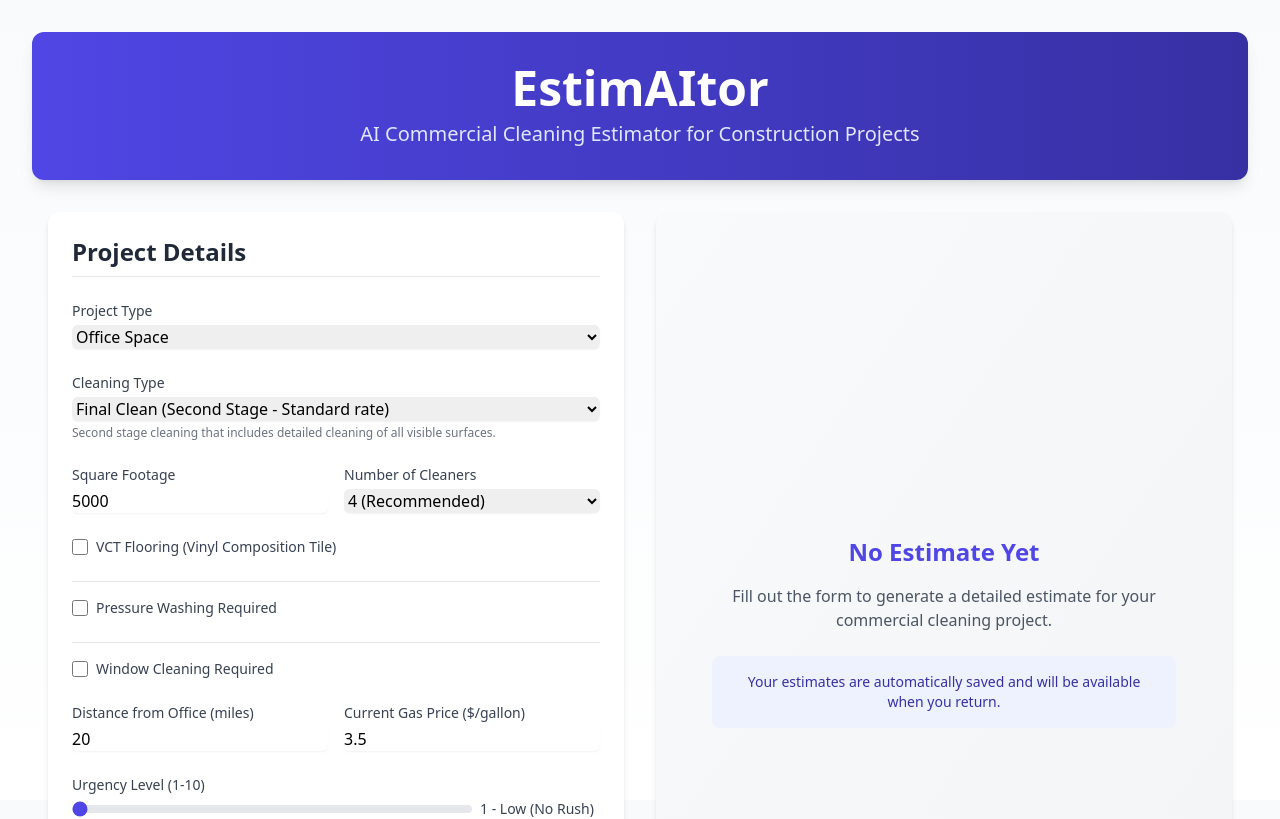
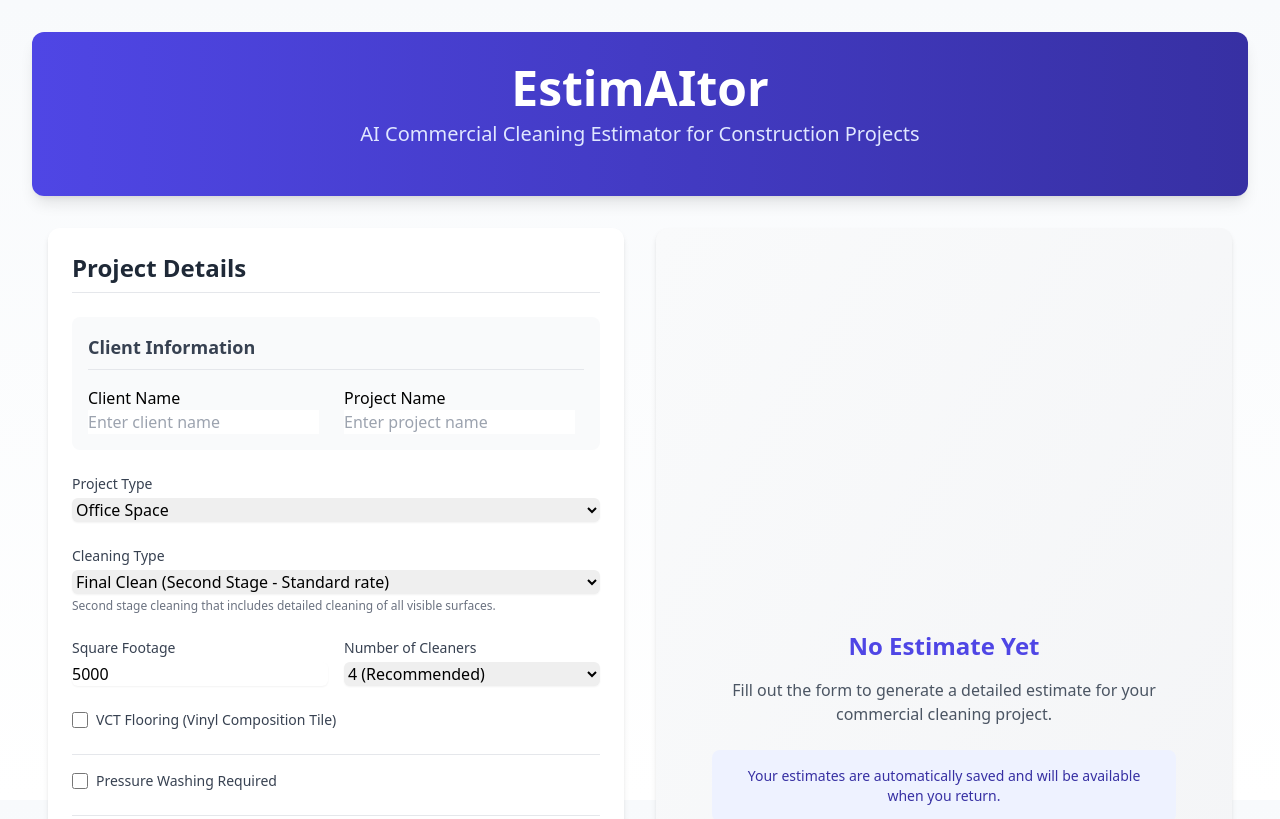
Before and after one commit to saviorluis/estimaitor, a Next.js app: page / in a window 1280 px wide. Shown: the top 819 px of the page. Built offline with nearby package versions, Linux system fonts and the light colour scheme.

Commit message:
Add past entries feature for quick access to previous estimates

```diff
--- a/src/app/page.tsx
+++ b/src/app/page.tsx
@@ -8,11 +8,27 @@ import { EstimateData, FormData } from '@/lib/types';
 // Storage keys for saved data
 const ESTIMATE_STORAGE_KEY = 'estimaitor_estimate_data';
 const FORM_STORAGE_KEY = 'estimaitor_saved_form_data';
+const PAST_ENTRIES_KEY = 'estimaitor_past_entries';
+
+// Type for past entries
+interface PastEntry {
+  id: string;
+  date: string;
+  clientName: string;
+  projectName: string;
+  projectType: string;
+  squareFootage: number;
+  totalPrice: number;
+  estimateData: EstimateData;
+  formData: FormData;
+}
 
 export default function Home() {
   const [estimateData, setEstimateData] = useState<EstimateData | null>(null);
   const [formData, setFormData] = useState<FormData | null>(null);
   const [isLoaded, setIsLoaded] = useState(false);
+  const [pastEntries, setPastEntries] = useState<PastEntry[]>([]);
+  const [showPastEntries, setShowPastEntries] = useState(false);
 
   // Load saved data on initial render
   useEffect(() => {
@@ -22,10 +38,15 @@ export default function Home() {
     try {
       const savedEstimate = localStorage.getItem(ESTIMATE_STORAGE_KEY);
       const savedForm = localStorage.getItem(FORM_STORAGE_KEY);
+      const savedEntries = localStorage.getItem(PAST_ENTRIES_KEY);
 
       if (savedEstimate && savedForm) {
         setEstimateData(JSON.parse(savedEstimate));
         setFormData(JSON.parse(savedForm));
+      }
+
+      if (savedEntries) {
+        setPastEntries(JSON.parse(savedEntries));
       }
     } catch (error) {
       console.error('Error loading saved data:', error);
@@ -37,6 +58,23 @@ export default function Home() {
   const handleEstimateCalculated = (data: EstimateData, formValues: FormData) => {
     setEstimateData(data);
     setFormData(formValues);
+
+    // Save to past entries
+    const newEntry: PastEntry = {
+      id: Date.now().toString(),
+      date: new Date().toLocaleString(),
+      clientName: formValues.clientName || 'Unnamed Client',
+      projectName: formValues.projectName || 'Unnamed Project',
+      projectType: formValues.projectType,
+      squareFootage: formValues.squareFootage,
+      totalPrice: data.totalPrice,
+      estimateData: data,
+      formData: formValues
+    };
+
+    const updatedEntries = [newEntry, ...pastEntries].slice(0, 20); // Keep only the 20 most recent entries
+    setPastEntries(updatedEntries);
+    localStorage.setItem(PAST_ENTRIES_KEY, JSON.stringify(updatedEntries));
   };
 
   // Function to clear saved data
@@ -47,6 +85,22 @@ export default function Home() {
     setEstimateData(null);
     setFormData(null);
     window.location.reload();
+  };
+
+  // Function to load a past entry
+  const handleLoadPastEntry = (entry: PastEntry) => {
+    setEstimateData(entry.estimateData);
+    setFormData(entry.formData);
+    localStorage.setItem(ESTIMATE_STORAGE_KEY, JSON.stringify(entry.estimateData));
+    localStorage.setItem(FORM_STORAGE_KEY, JSON.stringify(entry.formData));
+    setShowPastEntries(false);
+  };
+
+  // Function to delete a past entry
+  const handleDeletePastEntry = (id: string) => {
+    const updatedEntries = pastEntries.filter(entry => entry.id !== id);
+    setPastEntries(updatedEntries);
+    localStorage.setItem(PAST_ENTRIES_KEY, JSON.stringify(updatedEntries));
   };
 
   // Add a loading state to prevent rendering until data is loaded
@@ -79,18 +133,76 @@ export default function Home() {
           <p className="text-xl text-indigo-100">
             AI Commercial Cleaning Estimator for Construction Projects
           </p>
+          <div className="mt-4 flex justify-center space-x-4">
+            {pastEntries.length > 0 && (
+              <button
+                onClick={() => setShowPastEntries(!showPastEntries)}
+                className="text-sm text-white bg-indigo-700 hover:bg-indigo-800 px-3 py-1 rounded"
+              >
+                {showPastEntries ? 'Hide Past Entries' : 'Show Past Entries'} ({pastEntries.length})
+              </button>
+            )}
             {(estimateData || formData) && (
               <button
                 onClick={handleClearSavedData}
-              className="mt-4 text-sm text-indigo-200 hover:text-white underline"
+                className="text-sm text-indigo-200 hover:text-white underline"
               >
-              Clear Saved Data
+                Clear Current Data
               </button>
             )}
+          </div>
         </div>
       </header>
 
       <div className="container mx-auto px-4 mb-12">
+        {/* Past Entries Section */}
+        {showPastEntries && (
+          <div className="mb-8 bg-white dark:bg-gray-800 rounded-lg shadow p-4">
+            <h2 className="text-xl font-bold mb-4 text-gray-800 dark:text-white border-b pb-2">Past Estimates</h2>
+            <div className="overflow-x-auto">
+              <table className="min-w-full bg-white dark:bg-gray-800">
+                <thead>
+                  <tr className="bg-gray-100 dark:bg-gray-700">
+                    <th className="py-2 px-4 text-left">Date</th>
+                    <th className="py-2 px-4 text-left">Client</th>
+                    <th className="py-2 px-4 text-left">Project</th>
+                    <th className="py-2 px-4 text-left">Type</th>
+                    <th className="py-2 px-4 text-right">Square Footage</th>
+                    <th className="py-2 px-4 text-right">Total</th>
+                    <th className="py-2 px-4 text-center">Actions</th>
+                  </tr>
+                </thead>
+                <tbody>
+                  {pastEntries.map((entry) => (
+                    <tr key={entry.id} className="border-t dark:border-gray-700 hover:bg-gray-50 dark:hover:bg-gray-750">
+                      <td className="py-2 px-4">{entry.date}</td>
+                      <td className="py-2 px-4">{entry.clientName}</td>
+                      <td className="py-2 px-4">{entry.projectName}</td>
+                      <td className="py-2 px-4">{entry.projectType.replace('_', ' ')}</td>
+                      <td className="py-2 px-4 text-right">{entry.squareFootage.toLocaleString()}</td>
+                      <td className="py-2 px-4 text-right">${entry.totalPrice.toLocaleString(undefined, {minimumFractionDigits: 2, maximumFractionDigits: 2})}</td>
+                      <td className="py-2 px-4 flex justify-center space-x-2">
+                        <button
+                          onClick={() => handleLoadPastEntry(entry)}
+                          className="bg-blue-500 hover:bg-blue-600 text-white px-2 py-1 rounded text-xs"
+                        >
+                          Load
+                        </button>
+                        <button
+                          onClick={() => handleDeletePastEntry(entry.id)}
+                          className="bg-red-500 hover:bg-red-600 text-white px-2 py-1 rounded text-xs"
+                        >
+                          Delete
+                        </button>
+                      </td>
+                    </tr>
+                  ))}
+                </tbody>
+              </table>
+            </div>
+          </div>
+        )}
+
         <div className="grid grid-cols-1 lg:grid-cols-2 gap-8">
           <div className="card h-full">
             <EstimatorForm onEstimateCalculated={handleEstimateCalculated} />
--- a/src/components/EstimatorForm.tsx
+++ b/src/components/EstimatorForm.tsx
@@ -152,6 +152,39 @@ export default function EstimatorForm({ onEstimateCalculated }: EstimatorFormPro
     <div>
       <h2 className="text-2xl font-semibold mb-6 text-gray-800 dark:text-white border-b pb-2">Project Details</h2>
       <form onSubmit={handleSubmit(onSubmit)} className="space-y-6">
+        {/* Client Information Section - Add at the beginning of the form */}
+        <div className="mb-6 p-4 bg-gray-50 dark:bg-slate-800 rounded-lg">
+          <h3 className="text-lg font-semibold mb-4 border-b pb-2 text-gray-700 dark:text-gray-200">
+            Client Information
+          </h3>
+          <div className="grid grid-cols-1 sm:grid-cols-2 gap-4">
+            <div className="form-field">
+              <label htmlFor="clientName" className="form-label">
+                Client Name
+              </label>
+              <input
+                type="text"
+                id="clientName"
+                {...register('clientName')}
+                className="form-input"
+                placeholder="Enter client name"
+              />
+            </div>
+            <div className="form-field">
+              <label htmlFor="projectName" className="form-label">
+                Project Name
+              </label>
+              <input
+                type="text"
+                id="projectName"
+                {...register('projectName')}
+                className="form-input"
+                placeholder="Enter project name"
+              />
+            </div>
+          </div>
+        </div>
+
         <div>
           <label className="block text-sm font-medium text-gray-700 dark:text-gray-300 mb-1">
             Project Type
--- a/src/lib/types.ts
+++ b/src/lib/types.ts
@@ -22,6 +22,8 @@ export interface FormData {
   numberOfLargeWindows: number;
   numberOfHighAccessWindows: number;
   numberOfDisplayCases: number;
+  clientName?: string;
+  projectName?: string;
 }
 
 export interface EstimateData {
```
Lines whose indentation alone changed are shown as unchanged.
